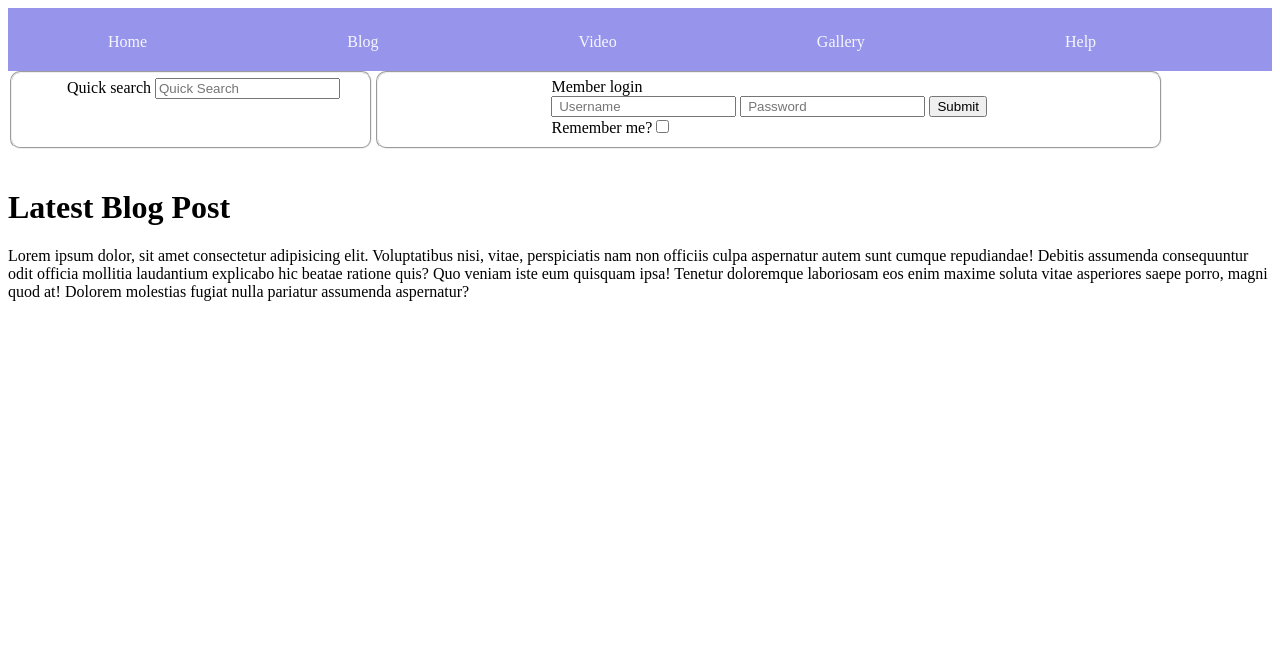
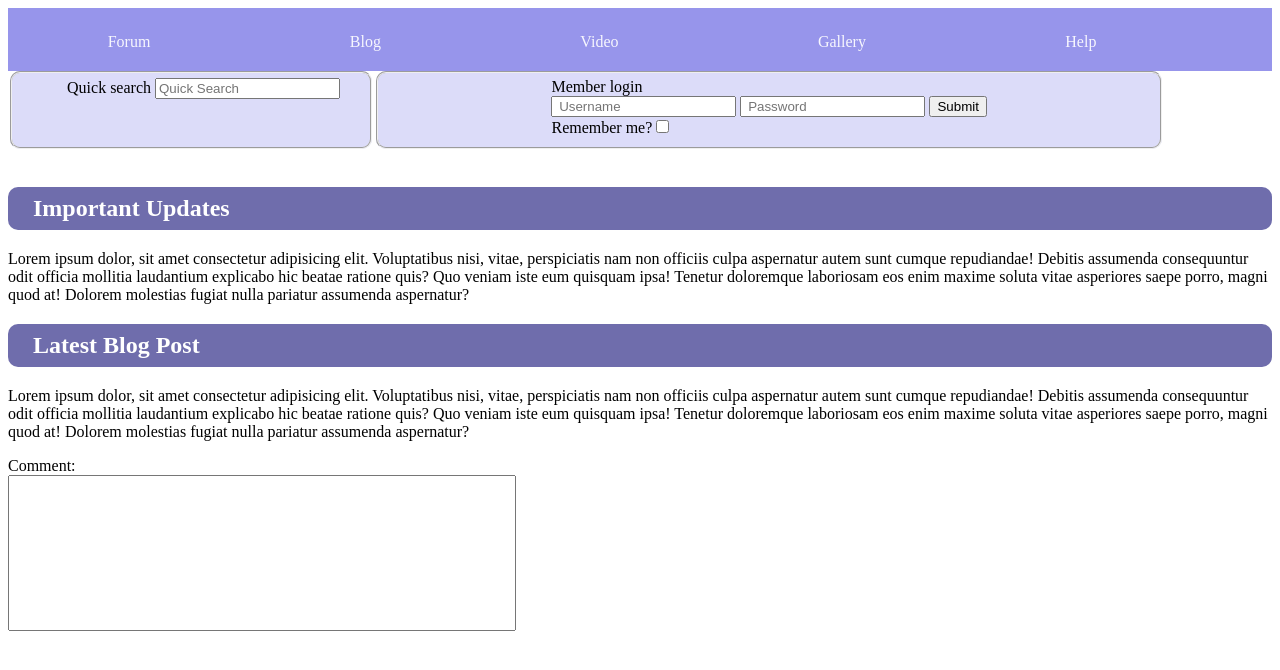
Before and after one commit to dayane112/SBA-316, a plain HTML site: page index.html in a window 1280 px wide. Drawn offline with Linux system fonts and the light colour scheme.

Commit message:
adding style to all h1 in JS

```diff
--- a/index.html
+++ b/index.html
@@ -10,7 +10,7 @@
 <body>
     <!-- ____________________navBar_____________________ -->
     <nav class="navBar">
-        <div class="navText">Home</div>
+        <div class="navText">Forum</div>
         <div class="navText">Blog</div>
         <div class="navText">Video</div>
         <div class="navText">Gallery</div>
@@ -45,13 +45,19 @@
 
     <!-- __________________blog___________________ -->
     <div>
-        <h1>Latest Blog Post</h1>
+        <h2>Important Updates</h2>
         <p>Lorem ipsum dolor, sit amet consectetur adipisicing elit. Voluptatibus nisi, vitae, perspiciatis nam non officiis culpa aspernatur autem sunt cumque repudiandae! Debitis assumenda consequuntur odit officia mollitia laudantium explicabo hic beatae ratione quis? Quo veniam iste eum quisquam ipsa! Tenetur doloremque laboriosam eos enim maxime soluta vitae asperiores saepe porro, magni quod at! Dolorem molestias fugiat nulla pariatur assumenda aspernatur?</p>
     </div>
 
+    <div></div>
+        <h2>Latest Blog Post</h2>
+        <p>Lorem ipsum dolor, sit amet consectetur adipisicing elit. Voluptatibus nisi, vitae, perspiciatis nam non officiis culpa aspernatur autem sunt cumque repudiandae! Debitis assumenda consequuntur odit officia mollitia laudantium explicabo hic beatae ratione quis? Quo veniam iste eum quisquam ipsa! Tenetur doloremque laboriosam eos enim maxime soluta vitae asperiores saepe porro, magni quod at! Dolorem molestias fugiat nulla pariatur assumenda aspernatur?</p>
+    </div>
 
-
-
+    <div id="">
+        <label>Comment:</label><br>
+        <input type="text" style="height: 150px; width: 500px;">
+    </div>
 
 </body>
 </html>
--- a/scripts/script.js
+++ b/scripts/script.js
@@ -1,3 +1,13 @@
-let search = document.getElementById('search')
+let search = document.getElementById('search');
 
 search.style.textAlign = 'right';
+
+// styling all h1 elements
+let headingOne = document.querySelectorAll('h2');
+
+headingOne.forEach(heading => {
+    heading.style.backgroundColor = '#6f6dac'
+    heading.style.color = 'white'
+    heading.style.padding = '8px 0px 8px 25px';
+    heading.style.borderRadius = '10px'
+})
--- a/styles/style.css
+++ b/styles/style.css
@@ -4,7 +4,7 @@
     display: flex;
     justify-content: space-around;
     padding: 2% 6% .6% 0%;
-    background-color: rgb(151, 149, 235);
+    background-color: #9795eb;
 
 }
 
@@ -21,6 +21,7 @@
     border-radius: 10px;
     width: 25%;
     padding-right: 30px;
+    background-color: #9695eb54;
 }
 
 #img{
@@ -34,4 +35,5 @@
     justify-content: center;
     border-radius: 10px;
     width: 60%;
+    background-color: #9695eb54;
 }
```
